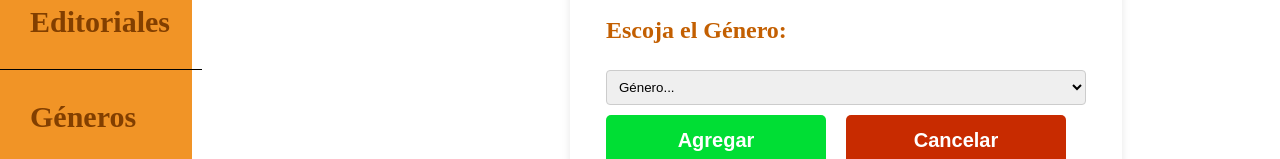
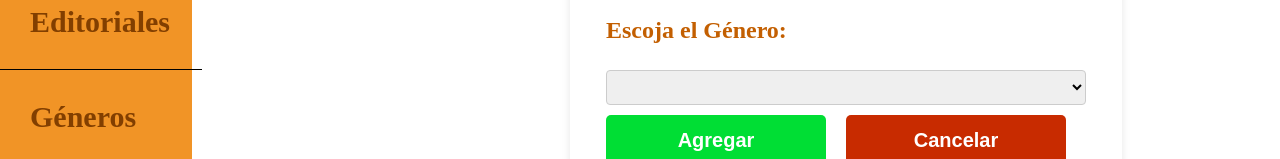
Before and after one commit to cuboalcub/front-Quijote, an Angular app: page /altaLibros in a window 1280 px wide. Shown: the part 743-902 px from the top of the page. Built offline with nearby package versions, Linux system fonts and the light colour scheme.

Commit message:
api routes

```diff
--- a/src/app/Invetarios/alta-libros/alta-libros.component.html
+++ b/src/app/Invetarios/alta-libros/alta-libros.component.html
@@ -20,9 +20,7 @@
     <div class="form-group">
       <h2 class="titulo-secundario">Escoja el Género:</h2>
       <select id="genero" [(ngModel)]="genero" name="genero" required>
-        <option value="" disabled selected>Género...</option>
-        <option value="Fiction">Fiction</option>
-        <option value="Non-Fiction">Non-Fiction</option>
+        <option *ngFor="let genero of arr">{{genero}}</option>
         <!-- Add more options as needed -->
       </select>
     </div>
--- a/src/app/Invetarios/alta-libros/alta-libros.component.ts
+++ b/src/app/Invetarios/alta-libros/alta-libros.component.ts
@@ -2,6 +2,7 @@ import { Component } from '@angular/core';
 import { CommonModule } from '@angular/common';
 import { FormsModule } from '@angular/forms';
 import { InvenatrioService } from '../../shared/service/invenatrio.service';
+import { GenerosService } from '../../shared/service/generos.service';
 @Component({
   selector: 'app-alta-libros',
   standalone: true,
@@ -11,6 +12,9 @@ import { InvenatrioService } from '../../shared/service/invenatrio.service';
 })
 export class AltaLibrosComponent {
 constructor(private inventarioService: InvenatrioService) {}
+
+  arr =["Drama","Terror","Comedia"]
+
   nombre: string = '';
   fecha: string = '';
   cantidad: number = 0;
```
Also changed, not shown: src/environments/api_routes.ts (added).
